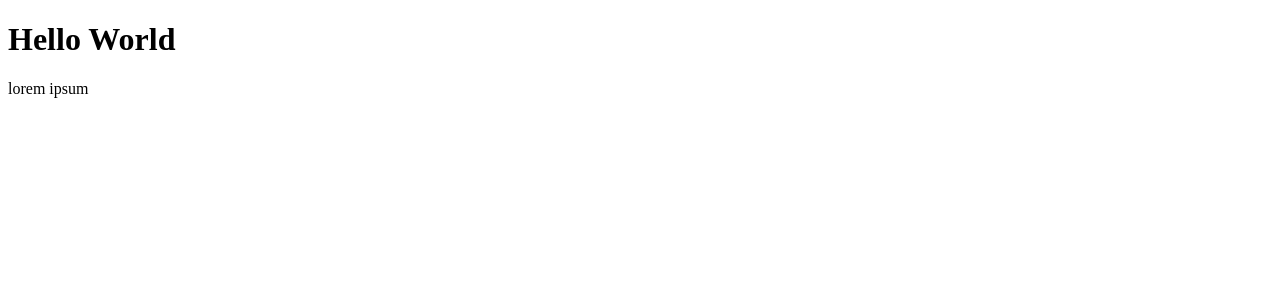
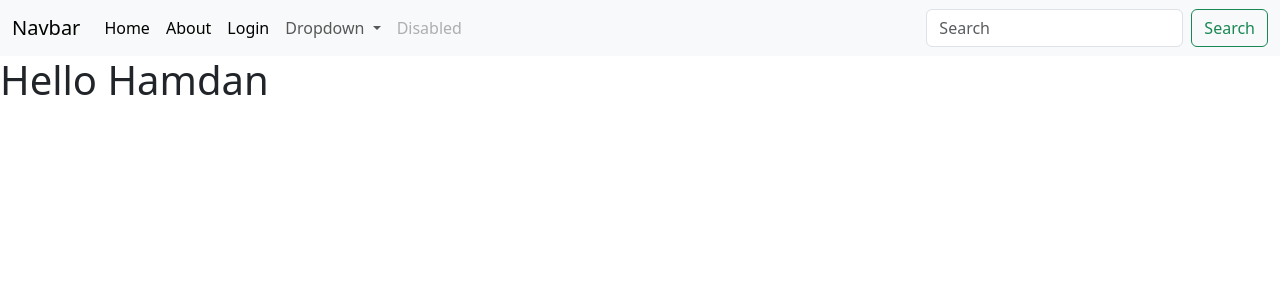
Before and after one commit to khhamdan/Flask-Practice-CRUD, a Flask app: page / in a window 1280 px wide. Shown: the top 300 px of the page. Run offline with Flask 3, Linux system fonts and the light colour scheme.

Commit message:
practiced css, forms,render template

```diff
--- a/app.py
+++ b/app.py
@@ -1,13 +1,21 @@
-from flask import Flask, render_template
+from flask import Flask, render_template, request
 app = Flask(__name__)
 @app.route('/')
 def home():
-    return render_template('index.html')
+    return render_template('index.html',name="Hamdan")
 
 @app.route('/about')
 def about():
     return render_template('about.html')
 
+@app.route('/login', methods=['GET', 'POST'])
+def login():
+    if request.method == 'POST':
+        username = request.form['username']
+        password = request.form['password']
+        print(username,password)
+    return render_template("login.html")
+
 
 if __name__ == '__main__':
     app.run(debug=True)
--- /dev/null
+++ b/static/style.css
@@ -0,0 +1,3 @@
+/*body{*/
+/*    background:black;*/
+/*}*/
--- /dev/null
+++ b/templates/base.html
@@ -0,0 +1,16 @@
+<!doctype html>
+<html lang="en">
+  <head>
+    <meta charset="utf-8">
+    <meta name="viewport" content="width=device-width, initial-scale=1">
+    <title>Bootstrap demo</title>
+    <link href="https://cdn.jsdelivr.net/npm/bootstrap@5.3.8/dist/css/bootstrap.min.css" rel="stylesheet" integrity="sha384-sRIl4kxILFvY47J16cr9ZwB07vP4J8+LH7qKQnuqkuIAvNWLzeN8tE5YBujZqJLB" crossorigin="anonymous">
+    <link rel="stylesheet" href="{{url_for('static', filename='style.css')}}">
+  </head>
+  <body>
+    {% include "nav.html" %}
+    {% block content %} {% endblock %}
+
+    <script src="https://cdn.jsdelivr.net/npm/bootstrap@5.3.8/dist/js/bootstrap.bundle.min.js" integrity="sha384-FKyoEForCGlyvwx9Hj09JcYn3nv7wiPVlz7YYwJrWVcXK/BmnVDxM+D2scQbITxI" crossorigin="anonymous"></script>
+  </body>
+</html>
--- a/templates/index.html
+++ b/templates/index.html
@@ -1,15 +1,5 @@
-<!doctype html>
-<html lang="en">
-<head>
-    <meta charset="UTF-8">
-    <meta name="viewport"
-          content="width=device-width, user-scalable=no, initial-scale=1.0, maximum-scale=1.0, minimum-scale=1.0">
-    <meta http-equiv="X-UA-Compatible" content="ie=edge">
-    <title>Document</title>
-</head>
-<body>
-    <h1>Hello World</h1>
-    <p>lorem ipsum</p>
+{% extends 'base.html' %}
 
-</body>
-</html>
+{% block content %}
+<h1>Hello Hamdan</h1>
+{% endblock %}
--- /dev/null
+++ b/templates/nav.html
@@ -0,0 +1,41 @@
+<nav class="navbar navbar-expand-lg bg-body-tertiary">
+  <div class="container-fluid">
+    <a class="navbar-brand" href="#">Navbar</a>
+    <button class="navbar-toggler" type="button" data-bs-toggle="collapse" data-bs-target="#navbarSupportedContent" aria-controls="navbarSupportedContent" aria-expanded="false" aria-label="Toggle navigation">
+      <span class="navbar-toggler-icon"></span>
+    </button>
+    <div class="collapse navbar-collapse" id="navbarSupportedContent">
+      <ul class="navbar-nav me-auto mb-2 mb-lg-0">
+        <li class="nav-item">
+          <a class="nav-link active" aria-current="page" href="/">Home</a>
+        </li>
+        <li class="nav-item">
+          <a class="nav-link active" aria-current="page" href="/about">About</a>
+        </li>
+
+        <li class="nav-item">
+          <a class="nav-link active" aria-current="page" href="/login">Login</a>
+        </li>
+
+        <li class="nav-item dropdown">
+          <a class="nav-link dropdown-toggle" href="#" role="button" data-bs-toggle="dropdown" aria-expanded="false">
+            Dropdown
+          </a>
+          <ul class="dropdown-menu">
+            <li><a class="dropdown-item" href="#">Action</a></li>
+            <li><a class="dropdown-item" href="#">Another action</a></li>
+            <li><hr class="dropdown-divider"></li>
+            <li><a class="dropdown-item" href="#">Something else here</a></li>
+          </ul>
+        </li>
+        <li class="nav-item">
+          <a class="nav-link disabled" aria-disabled="true">Disabled</a>
+        </li>
+      </ul>
+      <form class="d-flex" role="search">
+        <input class="form-control me-2" type="search" placeholder="Search" aria-label="Search"/>
+        <button class="btn btn-outline-success" type="submit">Search</button>
+      </form>
+    </div>
+  </div>
+</nav>
```
Also changed, not shown: templates/about.html (+4 -9 lines), templates/login.html (added, +25 -0 lines).
